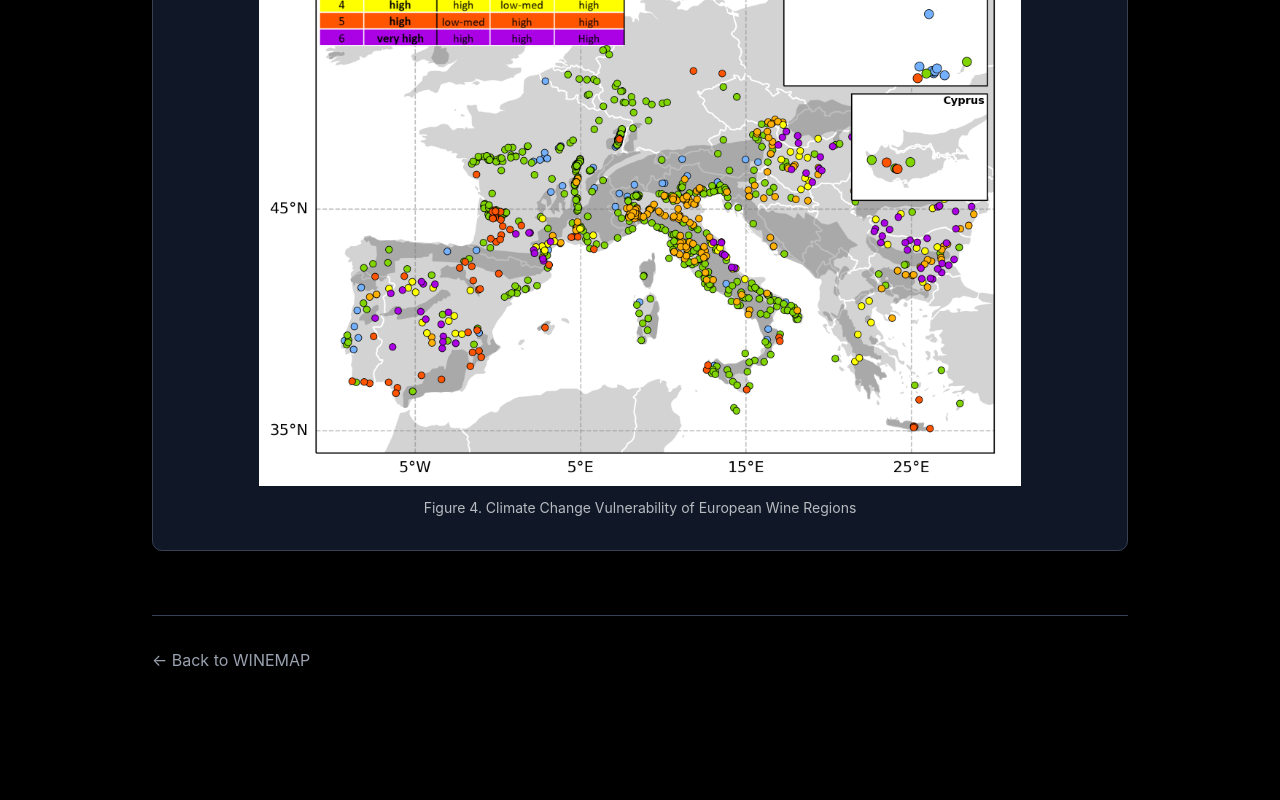
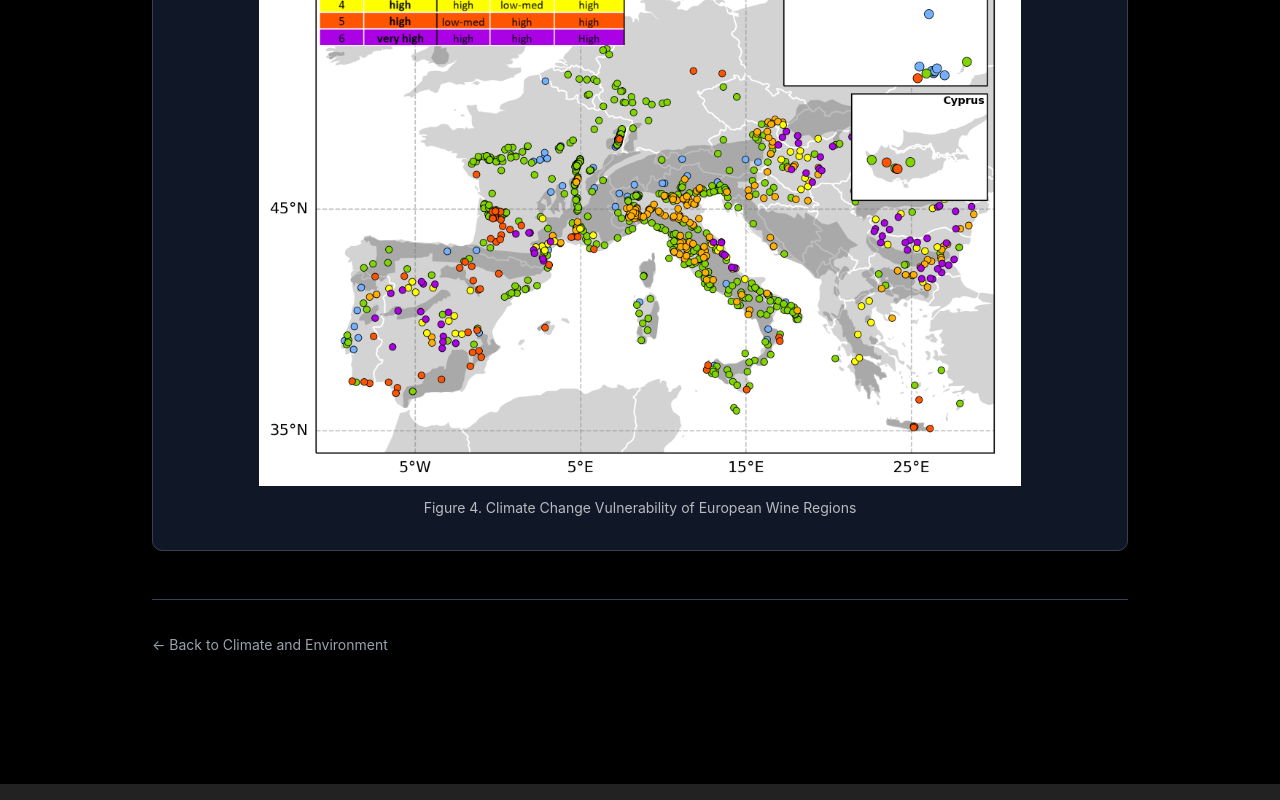
Before and after one commit to Eurac-Research/winemap, a Next.js app: page /climate-environment/vulnerability in a window 1280 px wide. Shown: the part 3900-4700 px from the top of the page. Built offline with nearby package versions, Linux system fonts and the light colour scheme.

Commit message:
fix backling in footer

```diff
--- a/src/app/climate-environment/vulnerability/page.tsx
+++ b/src/app/climate-environment/vulnerability/page.tsx
@@ -159,13 +159,9 @@ export default function VulnerabilityPage() {
 
           </div>
 
-          {/* Back to top link */}
-          <div className="mt-16 pt-8 border-t border-gray-700">
-            <Link
-              href="/"
-              className="text-gray-400 hover:text-white transition-colors inline-flex items-center gap-2"
-            >
-              ← Back to WINEMAP
+          <div className="border-t border-gray-700 pt-8">
+            <Link href="/climate-environment" className="inline-flex items-center gap-2 text-sm text-gray-400 transition-colors hover:text-white">
+              {"<-"} Back to Climate and Environment
             </Link>
           </div>
         </article>
```
